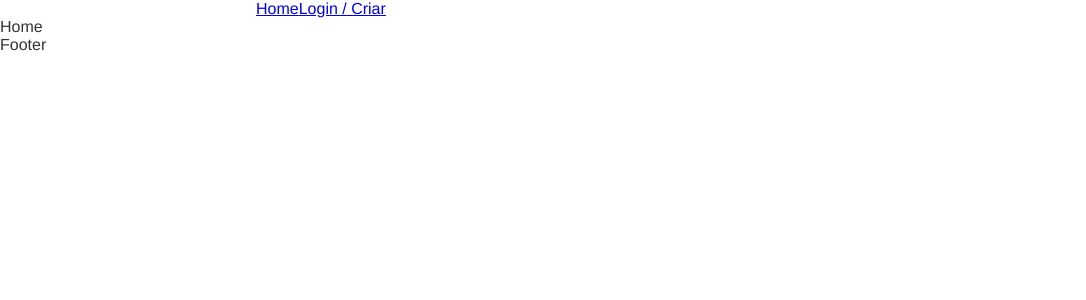
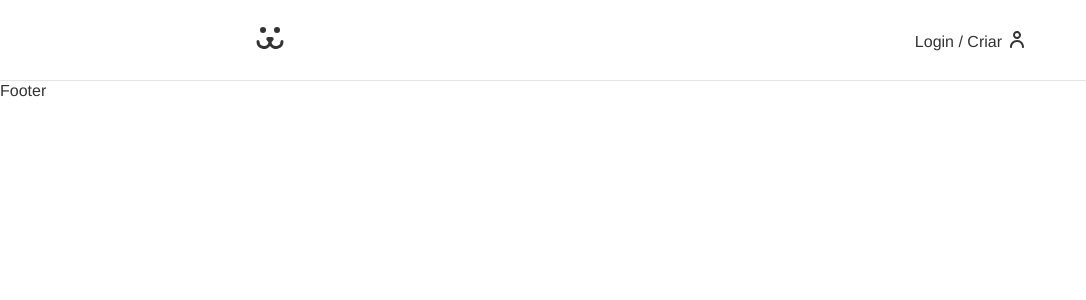
Before and after one commit to YanYMO/Dogs_Rede_Social, a React (Vite) app: page / in a window 1280 px wide. Shown: the top 300 px of the page, without its empty margins (0-1086 px from the left). Built offline with nearby package versions, Linux system fonts and the light colour scheme.

Commit message:
feat: Adiconando as rotas da página de login. E a estilização inicial do Header.

```diff
--- a/src/App.css
+++ b/src/App.css
@@ -8,6 +8,7 @@ body {
   --type-first: Helvetica, Arial, sans-serif;
   --type-second: "Spectral", Georgia;
   font-family: var(--type-first);
+  padding-top: 4rem;
 }
 
 h1,
@@ -38,6 +39,10 @@ input {
   color: #333;
 }
 
+a {
+  text-decoration: none;
+}
+
 .container {
   max-width: 50rem;
   padding: 0 1rem;
--- a/src/Components/Header.jsx
+++ b/src/Components/Header.jsx
@@ -1,12 +1,17 @@
 import { Link } from "react-router-dom";
+import Dogs from "../Assets/dogs.svg?react";
 import styles from "./Header.module.css";
 
 const Header = () => {
   return (
-    <div className={styles.Header}>
-      <nav className="container">
-        <Link to="/">Home</Link>
-        <Link to="/login">Login / Criar</Link>
+    <div className={styles.header}>
+      <nav className={`${styles.nav} container`}>
+        <Link className={styles.logo} to="/" aria-label="Dogs - Home">
+          <Dogs />
+        </Link>
+        <Link className={styles.login} to="/login">
+          Login / Criar
+        </Link>
       </nav>
     </div>
   );
--- a/src/Components/Header.module.css
+++ b/src/Components/Header.module.css
@@ -0,0 +1,35 @@
+.header {
+  box-shadow: 0px 1px 1px rgba(0, 0, 0, 0.1);
+  padding: 0.5rem 0;
+  position: fixed;
+  width: 100%;
+  z-index: 100;
+  background: white;
+  top: 0px;
+}
+
+.nav {
+  display: flex;
+  justify-content: space-between;
+  align-items: center;
+  height: 4rem;
+}
+
+.logo {
+  padding: 0.5rem 0;
+}
+
+.login {
+  color: #333;
+}
+
+.login::after {
+  content: "";
+  display: inline-block;
+  width: 14px;
+  height: 17px;
+  background: url("../Assets/usuario.svg") no-repeat center center;
+  margin-left: 0.5rem;
+  position: relative;
+  bottom: -1px;
+}
--- a/src/Components/Login/Login.jsx
+++ b/src/Components/Login/Login.jsx
@@ -0,0 +1,20 @@
+import { Routes } from "react-router-dom";
+import LoginCreate from "./LoginCreate";
+import LoginForm from "./LoginForm";
+import LoginPasswordLost from "./LoginPasswordLost";
+import LoginPasswordReset from "./LoginPasswordReset";
+
+const Login = () => {
+  return (
+    <div>
+      <Routes>
+        <Route path="/" element={<LoginForm />} />
+        <Route path="criar" element={<LoginCreate />} />
+        <Route path="perdeu" element={<LoginPasswordLost />} />
+        <Route path="resetar" element={<LoginPasswordReset />} />
+      </Routes>
+    </div>
+  );
+};
+
+export default Login;
--- /dev/null
+++ b/src/Components/Login/LoginCreate.jsx
@@ -0,0 +1,5 @@
+const LoginCreate = () => {
+  return <div></div>;
+};
+
+export default LoginCreate;
--- /dev/null
+++ b/src/Components/Login/LoginForm.jsx
@@ -0,0 +1,5 @@
+const LoginForm = () => {
+  return <div></div>;
+};
+
+export default LoginForm;
--- /dev/null
+++ b/src/Components/Login/LoginPasswordLost.jsx
@@ -0,0 +1,5 @@
+const LoginPasswordLost = () => {
+  return <div></div>;
+};
+
+export default LoginPasswordLost;
--- /dev/null
+++ b/src/Components/Login/LoginPasswordReset.jsx
@@ -0,0 +1,11 @@
+import React from 'react'
+
+const LoginPasswordReset = () => {
+  return (
+    <div>
+
+    </div>
+  )
+}
+
+export default LoginPasswordReset
```
